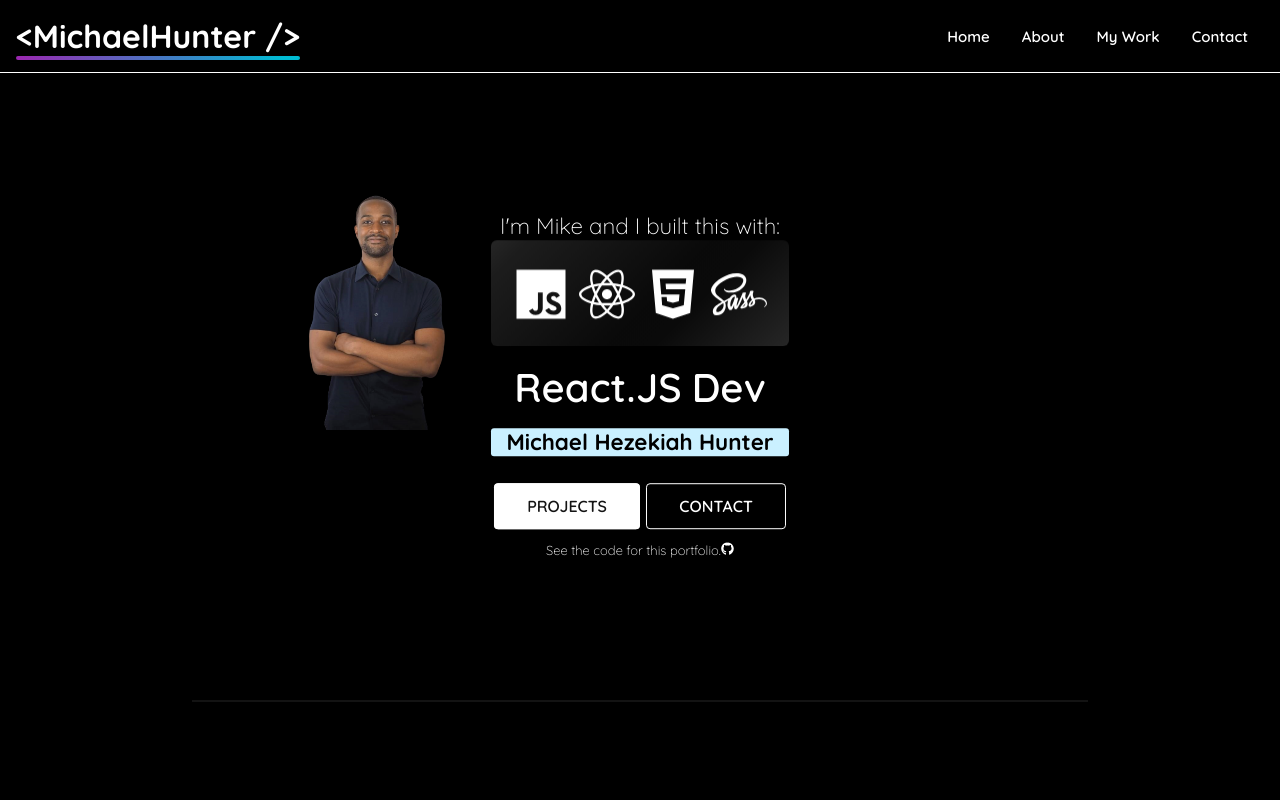
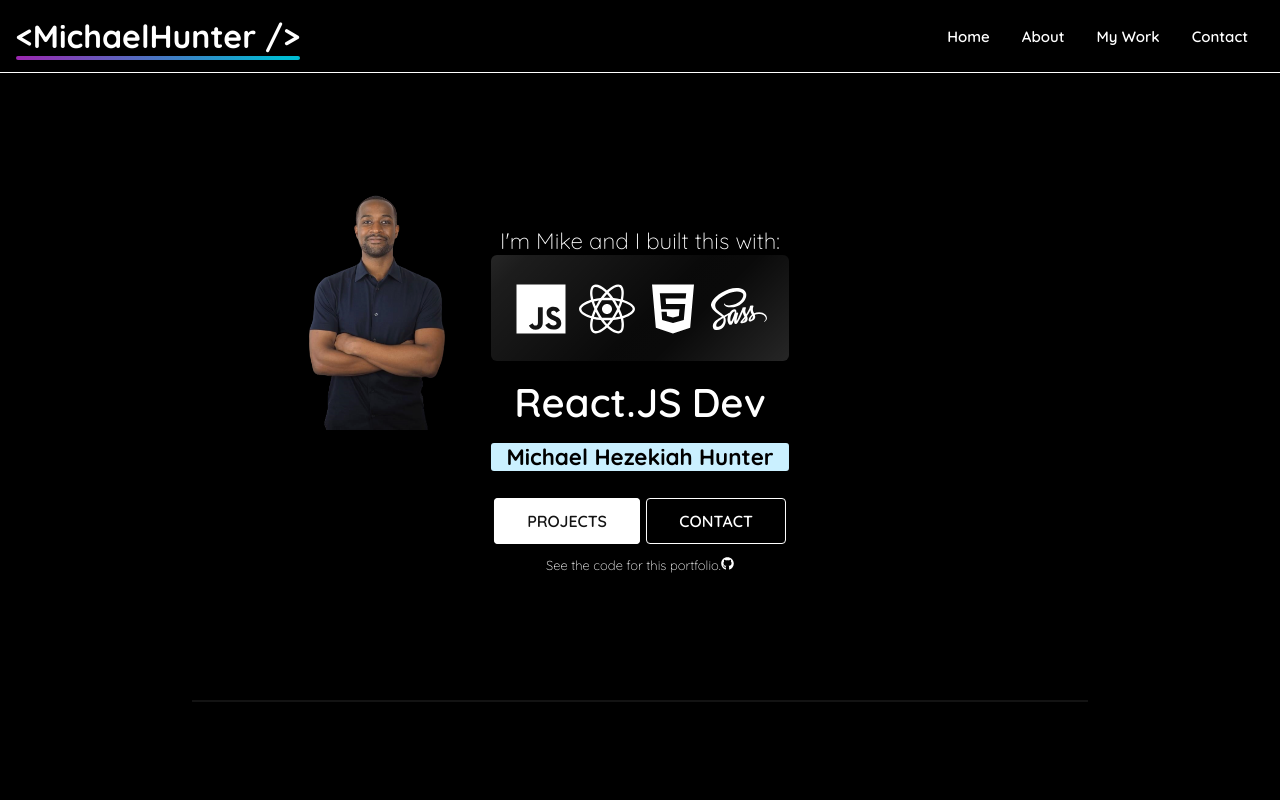
Before and after one commit to michaelhunter555/mikes-portfolio, a React (Create React App) app: page / in a window 1280 px wide. Shown: the top 800 px of the page. Built offline with nearby package versions, Linux system fonts and the light colour scheme.

Commit message:
adjust homeslide distance from nav

```diff
--- a/src/components/SliderImage.scss
+++ b/src/components/SliderImage.scss
@@ -46,7 +46,7 @@ text-align: center;
 
 .home-slide .content {
     font-size: 3.5rem;
-    padding: 0.6rem 0 1.5rem;
+    padding: 2.5rem 0 1.5rem;
 }
 
 .home-slide .content p {
```
